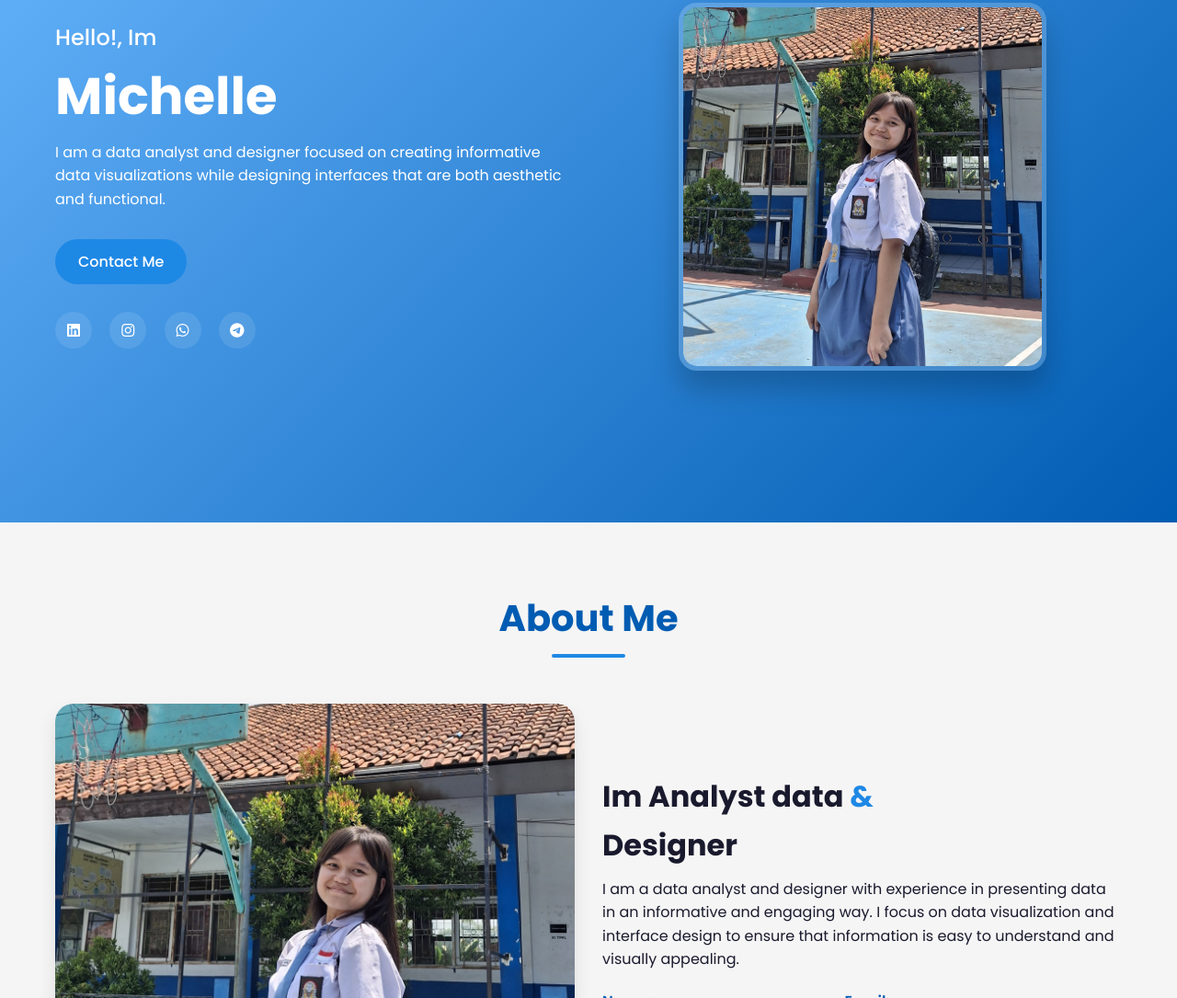
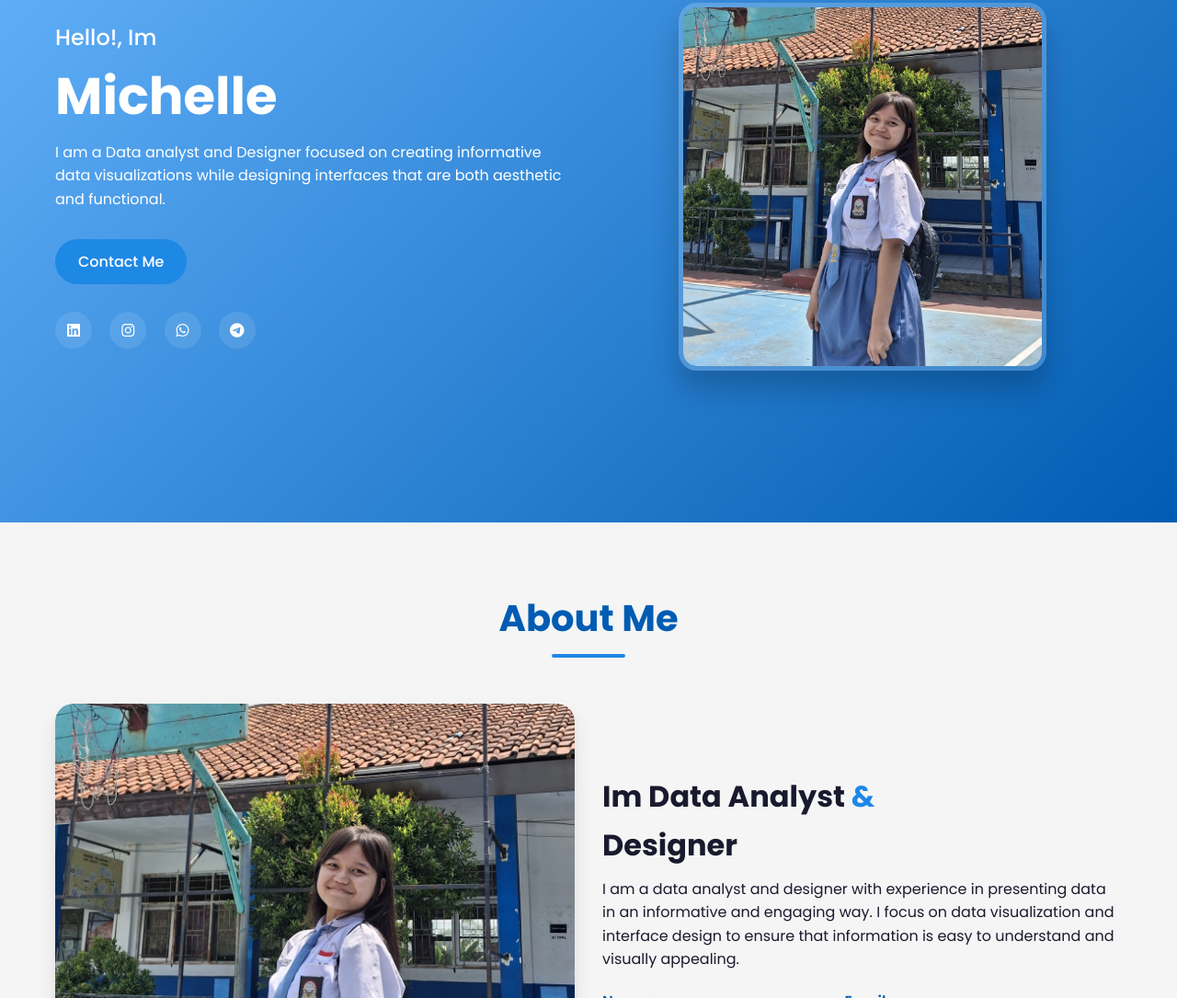
Before and after one commit to MichelleManuella/portfolio, a plain HTML site: page index.html in a window 1280 px wide. Shown: the part 232-1317 px from the top of the page at 92% size. Drawn offline with Linux system fonts and the light colour scheme.

Commit message:
Update index.html

```diff
--- a/index.html
+++ b/index.html
@@ -40,7 +40,7 @@
                 <div class="hero-text">
                     <h4>Hello!, Im</h4>
                     <h1>Michelle</h1>
-                    <p>I am a data analyst and designer focused on creating informative data visualizations while designing interfaces that are both aesthetic and functional.</p>
+                    <p>I am a Data analyst and Designer focused on creating informative data visualizations while designing interfaces that are both aesthetic and functional.</p>
                     <div class="hero-buttons">
                         <a href="#contact" class="btn primary-btn">Contact Me</a>
                     </div>
@@ -70,7 +70,7 @@
                     <img src="assets/profil.jpg" alt="About Me">
                 </div>
                 <div class="about-text">
-                    <h3>Im Analyst data <span>&</span><h3>Designer</h3></h3>
+                    <h3>Im Data Analyst <span>&</span><h3>Designer</h3></h3>
                     <p>I am a data analyst and designer with experience in presenting data in an informative and engaging way. I focus on data visualization and interface design to ensure that information is easy to understand and visually appealing.</p>
                     <div class="about-info">
                         <div class="info-item">
```
